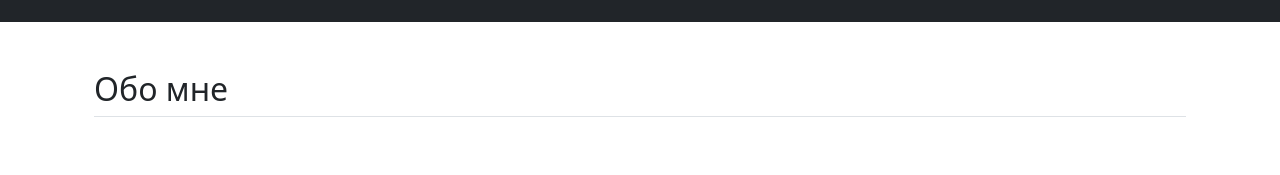
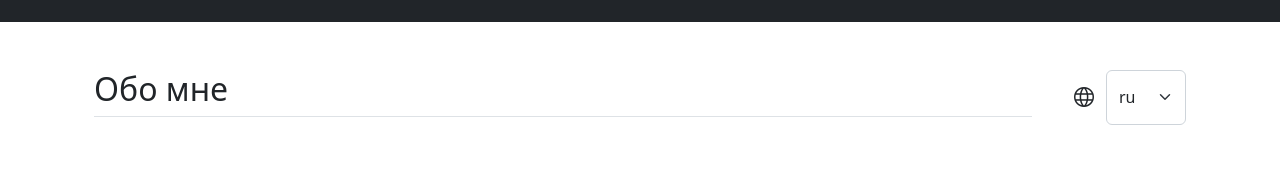
Before and after one commit to 0djentd/portfolio, a Vue app: page /portfolio/ in a window 1280 px wide. Shown: the part 388-563 px from the top of the page. Built offline with nearby package versions, Linux system fonts and the light colour scheme.

Commit message:
modified:   src/views/HomeView.vue

```diff
--- a/src/views/HomeView.vue
+++ b/src/views/HomeView.vue
@@ -1,8 +1,9 @@
 <script lang="ts">
 import { RouterLink } from "vue-router";
 import { useSkillsStore } from "../stores/skills";
+import AppLanguageSwitcher from "../components/AppLanguageSwitcher.vue";
 export default {
-  components: { RouterLink },
+  components: { RouterLink, AppLanguageSwitcher },
   data() {
     return {
       store: useSkillsStore(),
@@ -46,9 +47,12 @@ export default {
     </div>
 
     <div class="container px-4 py-5" id="featured-3">
-      <h2 class="pb-2 border-bottom" id="about-me">
-        {{ $t("welcome.about.title") }}
-      </h2>
+      <div class="d-flex">
+        <h2 class="pb-2 border-bottom w-100" id="about-me">
+          {{ $t("welcome.about.title") }}
+        </h2>
+        <AppLanguageSwitcher class="lang" />
+      </div>
       <div class="row g-4 py-5 row-cols-1 row-cols-lg-3">
         <div class="feature col">
           <h2>
@@ -90,4 +94,7 @@ div.portfolio-buttons {
     min-width: 200px;
   }
 }
+.lang {
+  margin-left: 30px;
+}
 </style>
```
